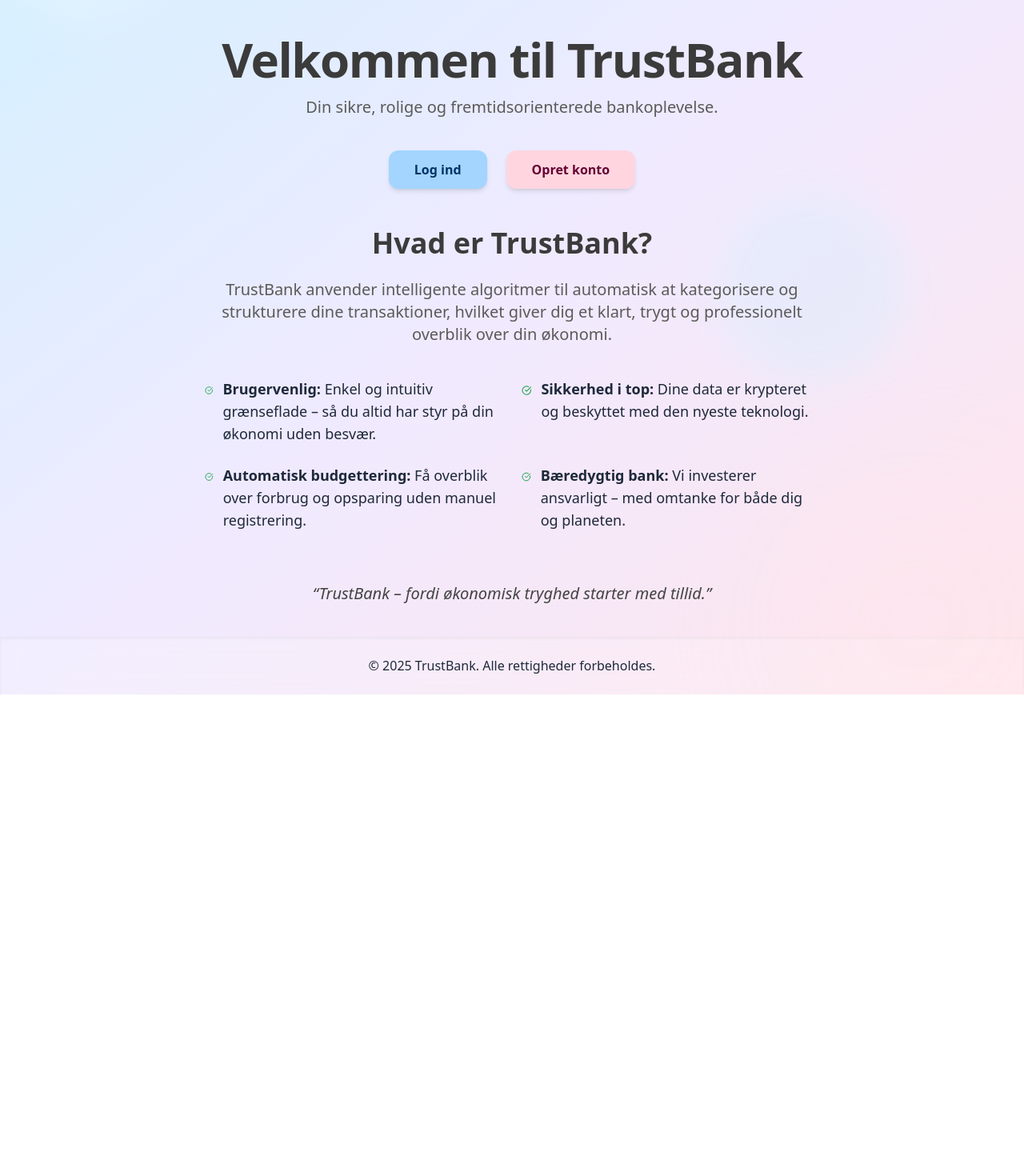
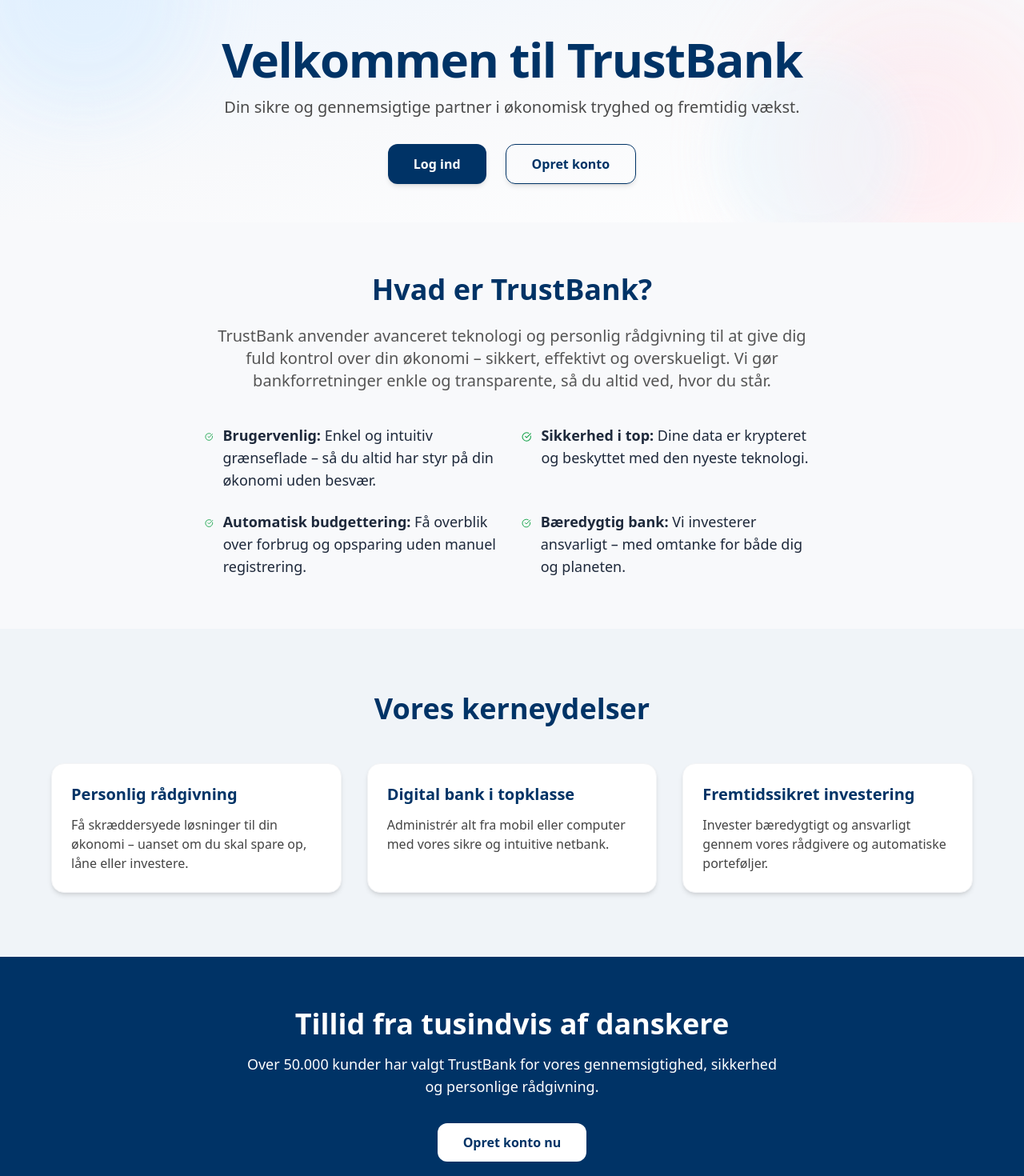
Before and after one commit to TheOriginalJiozx/TrustBank, a React (Create React App) app: page / in a window 1280 px wide. Shown: the part 180-1650 px from the top of the page at 80% size. Before the commit the page ends 1048 px from the top, so only its background shows below. Built offline with nearby package versions, Linux system fonts and the light colour scheme.

Commit message:
layout ændring

```diff
--- a/src/App.js
+++ b/src/App.js
@@ -2,59 +2,72 @@ import Header from './header.js';
 import Footer from './footer.js';
 import { CheckCircle } from 'lucide-react';
 
+function ServiceCard({ title, text }) {
+  return (
+    <div className="bg-white shadow-md rounded-2xl p-6 border border-gray-100 hover:shadow-lg transition-all duration-300">
+      <h4 className="text-xl font-semibold mb-3 text-[#003366]">{title}</h4>
+      <p className="text-[#444]">{text}</p>
+    </div>
+  );
+}
+
 function App() {
   return (
-    <div className="min-h-screen flex flex-col bg-gradient-to-br from-[#d0f1ff] via-[#f0eaff] to-[#ffe5ec] text-slate-800 font-sans relative overflow-hidden">
+    <div className="min-h-screen flex flex-col bg-[#f8f9fb] text-slate-800 font-sans">
       <Header />
 
-      <main className="flex flex-col flex-1 items-center justify-center text-center px-6 pt-28 z-10">
-        <h1 className="text-5xl md:text-6xl font-extrabold mb-4 tracking-tight text-[#3b3b3b]">
+      <main className="flex flex-col flex-1 items-center text-center px-6 pt-28 bg-gradient-to-br from-[#eaf4ff] via-[#f8f9fb] to-[#ffffff] relative overflow-hidden">
+        <div className="max-w-4xl z-10">
+          <h1 className="text-5xl md:text-6xl font-extrabold mb-4 tracking-tight text-[#003366]">
             Velkommen til TrustBank
           </h1>
-
-        <p className="text-lg md:text-xl text-[#5a5a5a] mb-10 max-w-2xl">
-          Din sikre, rolige og fremtidsorienterede bankoplevelse.
+          <p className="text-lg md:text-xl text-[#4a4a4a] mb-8">
+            Din sikre og gennemsigtige partner i økonomisk tryghed og fremtidig vækst.
           </p>
 
           <div className="flex gap-6 flex-wrap justify-center mb-12">
-          <button className="px-8 py-3 rounded-xl bg-[#a3d5ff] text-[#003366] font-semibold shadow-md hover:bg-[#91c8f0] transition-all duration-300">
+            <button className="px-8 py-3 rounded-xl bg-[#003366] text-white font-semibold shadow-md hover:bg-[#00264d] transition-all duration-300">
               Log ind
             </button>
-          <button className="px-8 py-3 rounded-xl bg-[#ffd6e0] text-[#660033] font-semibold shadow-md hover:bg-[#f0c2d0] transition-all duration-300">
+            <button className="px-8 py-3 rounded-xl border border-[#003366] text-[#003366] font-semibold shadow-md hover:bg-[#003366]/10 transition-all duration-300">
               Opret konto
             </button>
           </div>
+        </div>
 
-        <h3 className="text-3xl md:text-4xl font-bold mb-6 text-[#3b3b3b]">
+        <div className="absolute top-[-80px] left-[-40px] w-72 h-72 bg-[#d0e9ff]/40 rounded-full blur-2xl animate-pulse"></div>
+        <div className="absolute bottom-[-100px] right-[-60px] w-96 h-96 bg-[#ffd6e0]/40 rounded-full blur-3xl animate-pulse"></div>
+        <div className="absolute top-[40%] left-[70%] w-60 h-60 bg-[#e0f7ff]/40 rounded-full blur-xl animate-pulse"></div>
+      </main>
+
+      <section className="max-w-5xl mx-auto text-center px-6 py-16">
+        <h2 className="text-3xl md:text-4xl font-bold mb-6 text-[#003366]">
           Hvad er TrustBank?
-        </h3>
-
-        <p className="text-[#5a5a5a] max-w-3xl text-lg md:text-xl mb-10">
-          TrustBank anvender intelligente algoritmer til automatisk at kategorisere og strukturere dine transaktioner, hvilket giver dig et klart, trygt og professionelt overblik over din økonomi.
+        </h2>
+        <p className="text-[#555] max-w-3xl mx-auto text-lg md:text-xl mb-10">
+          TrustBank anvender avanceret teknologi og personlig rådgivning til at give dig fuld kontrol over din økonomi – sikkert, effektivt og overskueligt.
+          Vi gør bankforretninger enkle og transparente, så du altid ved, hvor du står.
         </p>
 
-        <div className="grid md:grid-cols-2 gap-6 max-w-3xl text-left">
+        <div className="grid md:grid-cols-2 gap-6 max-w-3xl mx-auto text-left">
           <div className="flex items-start gap-3">
             <CheckCircle className="text-green-600 w-6 h-6 mt-1" />
             <p className="text-lg">
               <strong>Brugervenlig:</strong> Enkel og intuitiv grænseflade – så du altid har styr på din økonomi uden besvær.
             </p>
           </div>
-
           <div className="flex items-start gap-3">
             <CheckCircle className="text-green-600 w-6 h-6 mt-1" />
             <p className="text-lg">
               <strong>Sikkerhed i top:</strong> Dine data er krypteret og beskyttet med den nyeste teknologi.
             </p>
           </div>
-
           <div className="flex items-start gap-3">
             <CheckCircle className="text-green-600 w-6 h-6 mt-1" />
             <p className="text-lg">
               <strong>Automatisk budgettering:</strong> Få overblik over forbrug og opsparing uden manuel registrering.
             </p>
           </div>
-
           <div className="flex items-start gap-3">
             <CheckCircle className="text-green-600 w-6 h-6 mt-1" />
             <p className="text-lg">
@@ -62,17 +75,40 @@ function App() {
             </p>
           </div>
         </div>
+      </section>
 
-        <div className="mt-16 text-lg md:text-xl text-[#444] italic">
-          “TrustBank – fordi økonomisk tryghed starter med tillid.”
+      <section className="bg-[#f0f4f8] py-20 px-6">
+        <h2 className="text-3xl md:text-4xl font-bold text-center text-[#003366] mb-12">
+          Vores kerneydelser
+        </h2>
+
+        <div className="max-w-6xl mx-auto grid md:grid-cols-3 gap-8">
+          <ServiceCard
+            title="Personlig rådgivning"
+            text="Få skræddersyede løsninger til din økonomi – uanset om du skal spare op, låne eller investere."
+          />
+          <ServiceCard
+            title="Digital bank i topklasse"
+            text="Administrér alt fra mobil eller computer med vores sikre og intuitive netbank."
+          />
+          <ServiceCard
+            title="Fremtidssikret investering"
+            text="Invester bæredygtigt og ansvarligt gennem vores rådgivere og automatiske porteføljer."
+          />
         </div>
-      </main>
+      </section>
+
+      <section className="bg-[#003366] text-white py-16 text-center">
+        <h3 className="text-3xl md:text-4xl font-bold mb-4">Tillid fra tusindvis af danskere</h3>
+        <p className="max-w-2xl mx-auto text-lg mb-8">
+          Over 50.000 kunder har valgt TrustBank for vores gennemsigtighed, sikkerhed og personlige rådgivning.
+        </p>
+        <button className="px-8 py-3 bg-white text-[#003366] rounded-xl font-semibold hover:bg-[#e6e6e6] transition-all">
+          Opret konto nu
+        </button>
+      </section>
 
       <Footer />
-
-      <div className="absolute top-[-80px] left-[-40px] w-72 h-72 bg-[#ffffff]/30 rounded-full blur-2xl animate-pulse"></div>
-      <div className="absolute bottom-[-100px] right-[-60px] w-96 h-96 bg-[#ffe5ec]/40 rounded-full blur-3xl animate-pulse"></div>
-      <div className="absolute top-[40%] left-[70%] w-60 h-60 bg-[#d0f1ff]/40 rounded-full blur-xl animate-pulse"></div>
     </div>
   );
 }
```
Lines whose indentation alone changed are shown as unchanged.
